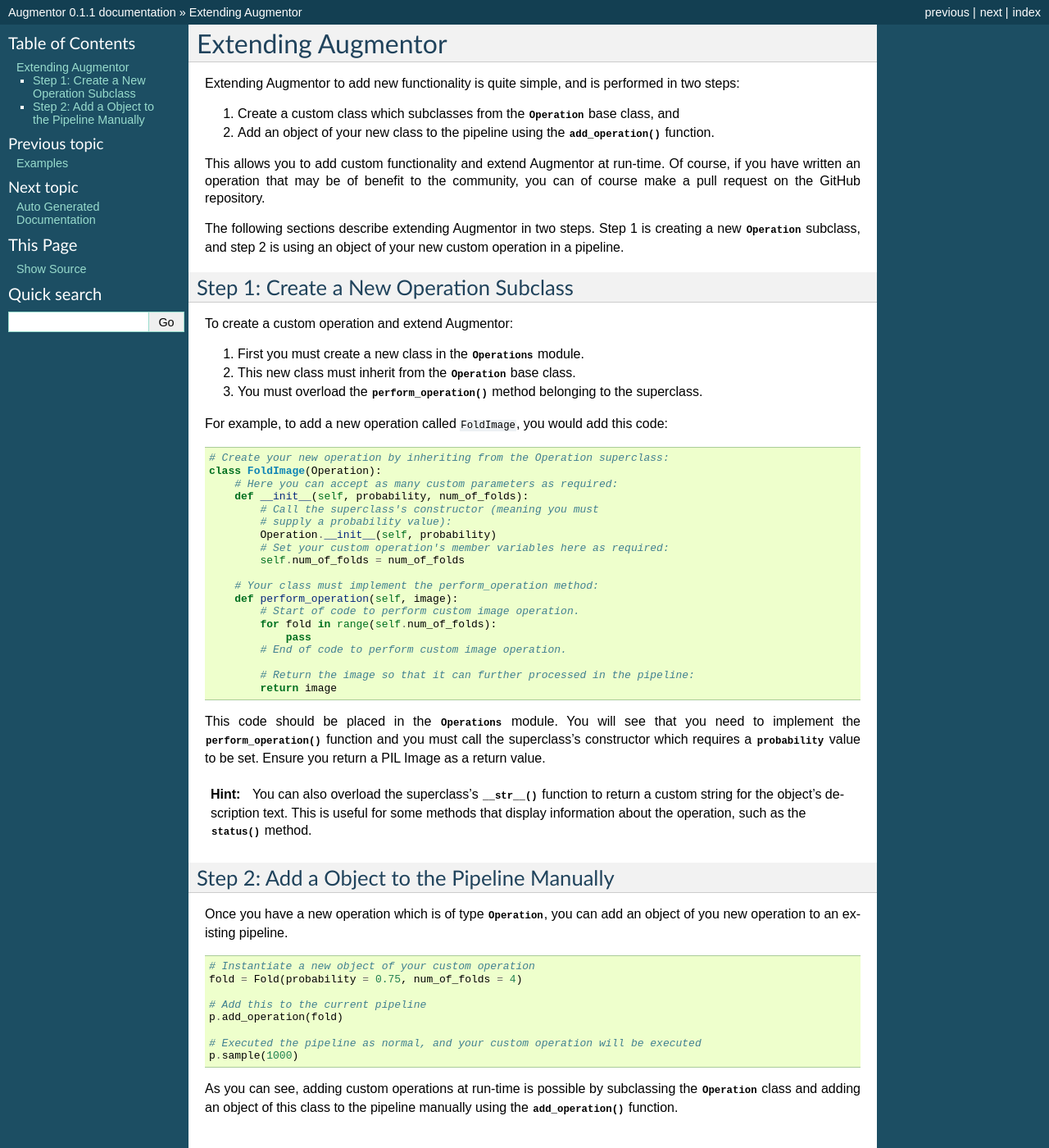
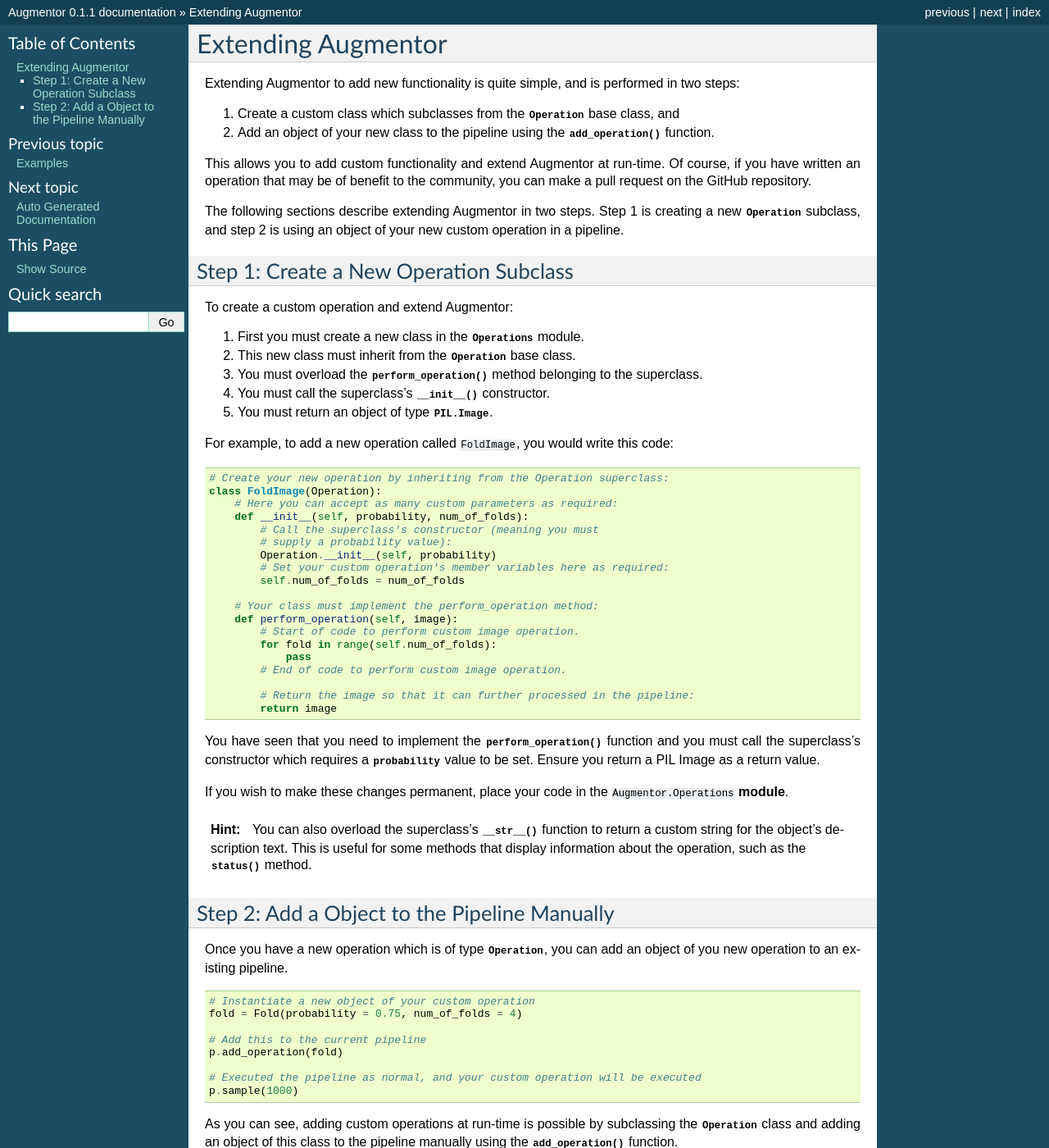
Before and after one commit to ChenXiao61/Img_augmentor, a Sphinx documentation site: the page built from docs/userguide/extend.rst, in a window 1280 px wide and 1400 px high. Shown: the whole window at 82% size. Built offline with Sphinx 7.4.7, drawn with Linux system fonts in a browser that asks for light colours; cross-references to code outside the pages are shown as plain code.

Commit message:
Userguide changes to Entend.rst

```diff
--- a/docs/userguide/extend.rst
+++ b/docs/userguide/extend.rst
@@ -6,7 +6,7 @@
 1) Create a custom class which subclasses from the :class:`.Operation` base class, and
 2) Add an object of your new class to the pipeline using the :func:`~Augmentor.Pipeline.Pipeline.add_operation` function.
 
-This allows you to add custom functionality and extend Augmentor at run-time. Of course, if you have written an operation that may be of benefit to the community, you can of course make a pull request on the GitHub repository.
+This allows you to add custom functionality and extend Augmentor at run-time. Of course, if you have written an operation that may be of benefit to the community, you can make a pull request on the GitHub repository.
 
 The following sections describe extending Augmentor in two steps. Step 1 is creating a new :class:`.Operation` subclass, and step 2 is using an object of your new custom operation in a pipeline.
 
@@ -18,8 +18,10 @@
 1) First you must create a new class in the :mod:`.Operations` module.
 2) This new class must inherit from the :class:`.Operation` base class.
 3) You must overload the :func:`~Augmentor.Operations.Operation.perform_operation` method belonging to the superclass.
+4) You must call the superclass's :func:`__init__` constructor.
+5) You must return an object of type :class:`PIL.Image`.
 
-For example, to add a new operation called ``FoldImage``, you would add this code:
+For example, to add a new operation called ``FoldImage``, you would write this code:
 
 .. code-block:: python
 
@@ -43,7 +45,9 @@
             # Return the image so that it can further processed in the pipeline:
             return image
 
-This code should be placed in the :mod:`.Operations` module. You will see that you need to implement the :func:`~Augmentor.Operations.Operation.perform_operation` function and you must call the superclass's constructor which requires a :attr:`probability` value to be set. Ensure you return a PIL Image as a return value.
+You have seen that you need to implement the :func:`~Augmentor.Operations.Operation.perform_operation` function and you must call the superclass's constructor which requires a :attr:`probability` value to be set. Ensure you return a PIL Image as a return value.
+
+If you wish to make these changes permanent, place your code in the :module:`~Augmentor.Operations` **module**.
 
 .. hint::
 
```
